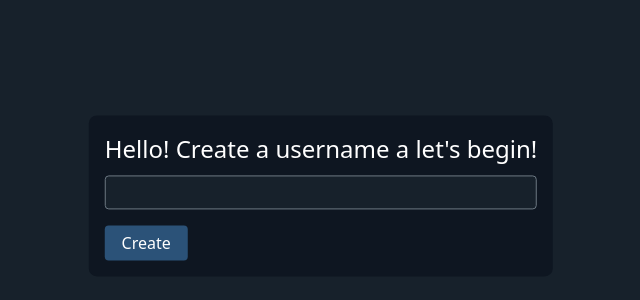
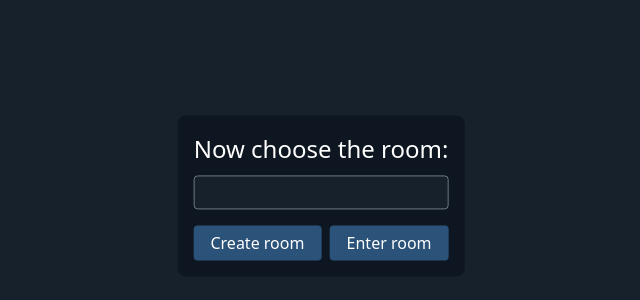
Before and after one commit to yppelu/sibers-test-real-time-chat, a React (Vite) app in the folder client/: page / in a window 1280 px wide. Shown: the part 204-504 px from the top of the page, without its empty margins (319-959 px from the left). Built offline with nearby package versions, Linux system fonts and the light colour scheme.

Commit message:
Add and style ChooseRoomForm

```diff
--- /dev/null
+++ b/client/src/components/welcome-window/ChooseRoomForm.jsx
@@ -0,0 +1,14 @@
+export default function ChooseRoomForm() {
+  return (
+    <>
+      <h2 className="welcome-window__title">Now choose the room:</h2>
+      <form className="welcome-window__form">
+        <input className="welcome-window__input" type="text" name="room-name" />
+        <div className="welcome-window__buttons-container">
+          <button className="welcome-window__submit-button" type="submit">Create room</button>
+          <button className="welcome-window__submit-button" type="submit">Enter room</button>
+        </div>
+      </form>
+    </>
+  );
+}
--- a/client/src/components/welcome-window/create-user-form/CreateUserForm.jsx
+++ b/client/src/components/welcome-window/CreateUserForm.jsx
@@ -1,12 +1,12 @@
-import './createUserForm.css';
-
 export default function CreateUserForm() {
   return (
     <>
       <h2 className="welcome-window__title">Hello! Create a username a let&apos;s begin!</h2>
       <form className="welcome-window__form">
         <input className="welcome-window__input" type="text" name="username" />
-        <button className="welcome-window__submit-button" type="submit">Create</button>
+        <div className="welcome-window__buttons-container">
+          <button className="welcome-window__submit-button" type="submit">Create</button>
+        </div>
       </form>
     </>
   );
--- a/client/src/components/welcome-window/WelcomeWindow.jsx
+++ b/client/src/components/welcome-window/WelcomeWindow.jsx
@@ -1,10 +1,11 @@
 import './welcomeWindow.css';
-import CreateUserForm from './create-user-form/CreateUserForm.jsx';
+import CreateUserForm from './CreateUserForm.jsx';
+import ChooseRoomForm from './ChooseRoomForm.jsx';
 
 export default function WelcomeWindow() {
   return (
     <div className="welcome-window">
-      <CreateUserForm />
+      <ChooseRoomForm />
     </div>
   );
 }
--- a/client/src/components/welcome-window/create-user-form/createUserForm.css
+++ /dev/null
@@ -1,38 +0,0 @@
-.welcome-window__title {
-  font-size: 1.5rem;
-  font-weight: 500;
-}
-
-.welcome-window__form {
-  display: flex;
-  flex-direction: column;
-  gap: 1rem;
-
-  width: 100%;
-}
-
-.welcome-window__input {
-  appearance: none;
-  background-color: var(--dark-color-2);
-  border: 1px solid var(--light-color-3);
-  border-radius: 0.25rem;
-
-  padding: 0.25rem 0.5rem;
-}
-
-.welcome-window__submit-button {
-  appearance: none;
-  background-color: var(--accent-color-2);
-  border: none;
-  border-radius: 0.25rem;
-  cursor: pointer;
-  transition: background-color 0.1s;
-
-  align-self: flex-start;
-
-  padding: 0.35rem 1.05rem;
-}
-
-.welcome-window__submit-button:active {
-  background-color: var(--accent-color-3);
-}
--- a/client/src/components/welcome-window/welcomeWindow.css
+++ b/client/src/components/welcome-window/welcomeWindow.css
@@ -16,3 +16,45 @@
   padding: 1rem;
   width: max-content;
 }
+
+.welcome-window__title {
+  font-size: 1.5rem;
+  font-weight: 500;
+}
+
+.welcome-window__form {
+  display: flex;
+  flex-direction: column;
+  gap: 1rem;
+
+  width: 100%;
+}
+
+.welcome-window__input {
+  appearance: none;
+  background-color: var(--dark-color-2);
+  border: 1px solid var(--light-color-3);
+  border-radius: 0.25rem;
+
+  padding: 0.25rem 0.5rem;
+}
+
+.welcome-window__buttons-container {
+  display: flex;
+  justify-content: space-between;
+}
+
+.welcome-window__submit-button {
+  appearance: none;
+  background-color: var(--accent-color-2);
+  border: none;
+  border-radius: 0.25rem;
+  cursor: pointer;
+  transition: background-color 0.1s;
+
+  padding: 0.35rem 1.05rem;
+}
+
+.welcome-window__submit-button:active {
+  background-color: var(--accent-color-3);
+}
```
